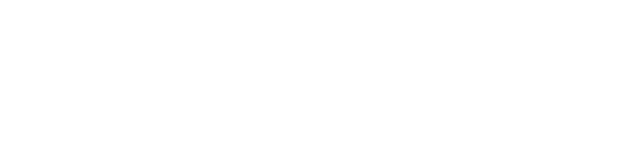
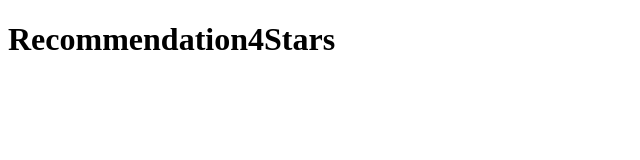
Before and after one commit to LucasServare1/meu-ovo-esquerdo, a plain HTML site: page index.html in a window 1280 px wide. Shown: the whole page, without its empty margins (0-640 px from the left). Drawn offline with Linux system fonts and the light colour scheme.

Commit message:
roooooooooo

```diff
--- a/index.html
+++ b/index.html
@@ -6,6 +6,6 @@
     <title>Recommendation4Stars</title>
 </head>
 <body>
-
+ <h1>Recommendation4Stars</h1>
 </body>
 </html>
```
